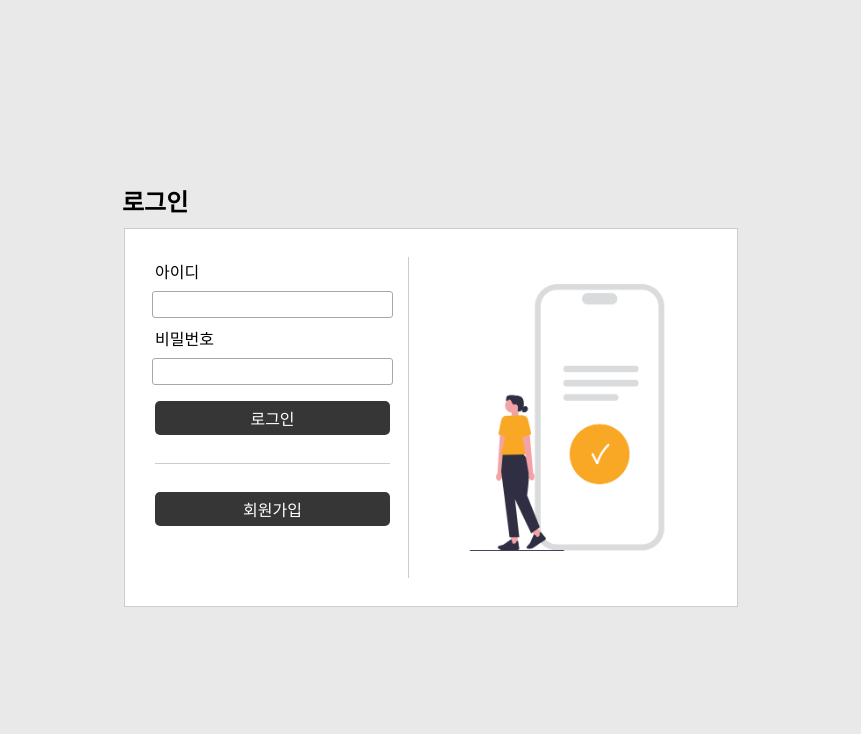
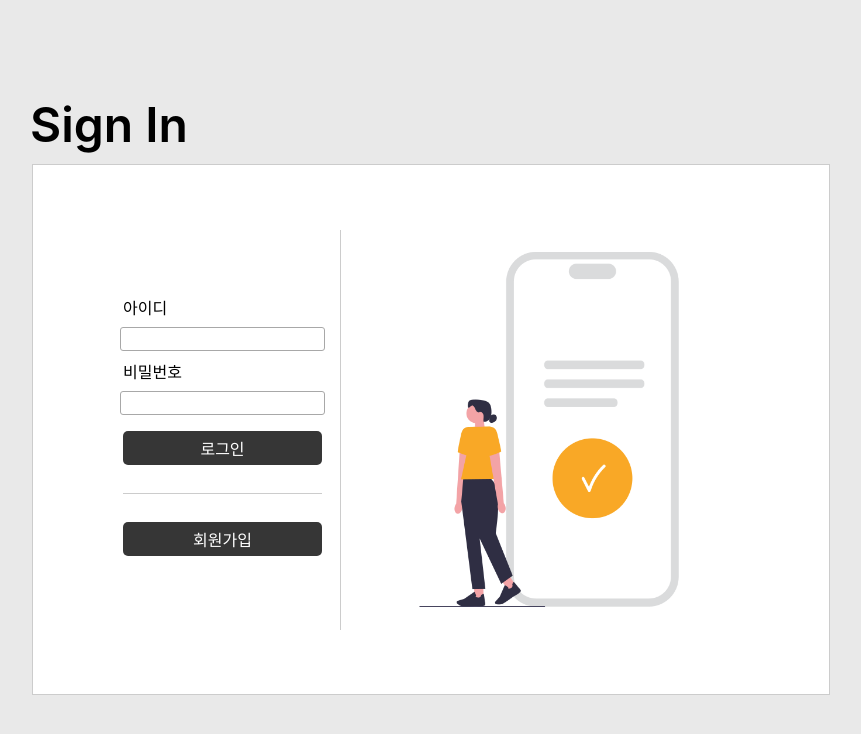
Before and after one commit to kim-hong-rae/Studio_i_ManagementPage, a React (Create React App) app: page / in a window 1280 px wide. Shown: the top 734 px of the page, without its empty margins (209-1070 px from the left). Built offline with nearby package versions, Linux system fonts and the light colour scheme.

Commit message:
style: Modify loginPage.css

```diff
--- a/src/login/LoginPage.css
+++ b/src/login/LoginPage.css
@@ -10,11 +10,11 @@
 
 .login-box {
   display: flex;
+  align-items: center;
   background-color: #ffffff;
   border: 1px solid #ccc;
   margin: 10px;
-  padding: 20px;
-
+  padding: 40px 80px;
 }
 
 .login-form {
@@ -23,11 +23,12 @@
   flex-direction: column;
   align-items: center;
 }
+
 .login-image{
   display: flex;
   justify-content: center;
   align-items: center;
-  max-width: 300px;
+  max-width: 400px;
   height: inherit;
 }
 
@@ -54,14 +55,16 @@
 
 .vertical-line {
   border-left: 1px solid #ccc; /* 세로선 색상과 스타일 지정 */
-  height: inherit; /* 세로선의 높이를 부모 요소에 맞게 설정 */
+  height: 400px /* 세로선의 높이를 부모 요소에 맞게 설정 */
+
+
 }
 
 .input_size{
   border: 1px solid #A8A8A8;
   border-radius: 3px;
-  padding: 5px 20px;
-  width: 85%;
+  width: 100%;
+  height: 20px;
 }
 
 .margin-8px{
@@ -153,7 +156,7 @@
   }
 }
 
-@media (max-width: 590px) {
+@media (max-width: 850px) {
   #login-image {
     opacity: 0; /* 미디어 쿼리 범위에서 이미지를 초기 상태로 설정 */
     transition: opacity 1s ease; /* 트랜지션 설정 */
@@ -166,6 +169,7 @@
   }
 
   .login-box{
+    padding: 20px;
     display: inherit;
   }
 }
--- a/src/login/LoginPage.js
+++ b/src/login/LoginPage.js
@@ -5,7 +5,7 @@ function LoginPage() {
   return (
     <div className="login-container">
       <div className="title-left">
-        <div className="padding-8px" id="title-sm">로그인</div>
+        <div className="padding-8px" id="title-lg">Sign In</div>
         <div className="login-box">
           <div className="login-form">
             <div className="align-left" id="text-md">아이디</div>
```
Also changed, not shown: src/userEdit/UserEditPage.js (added).
